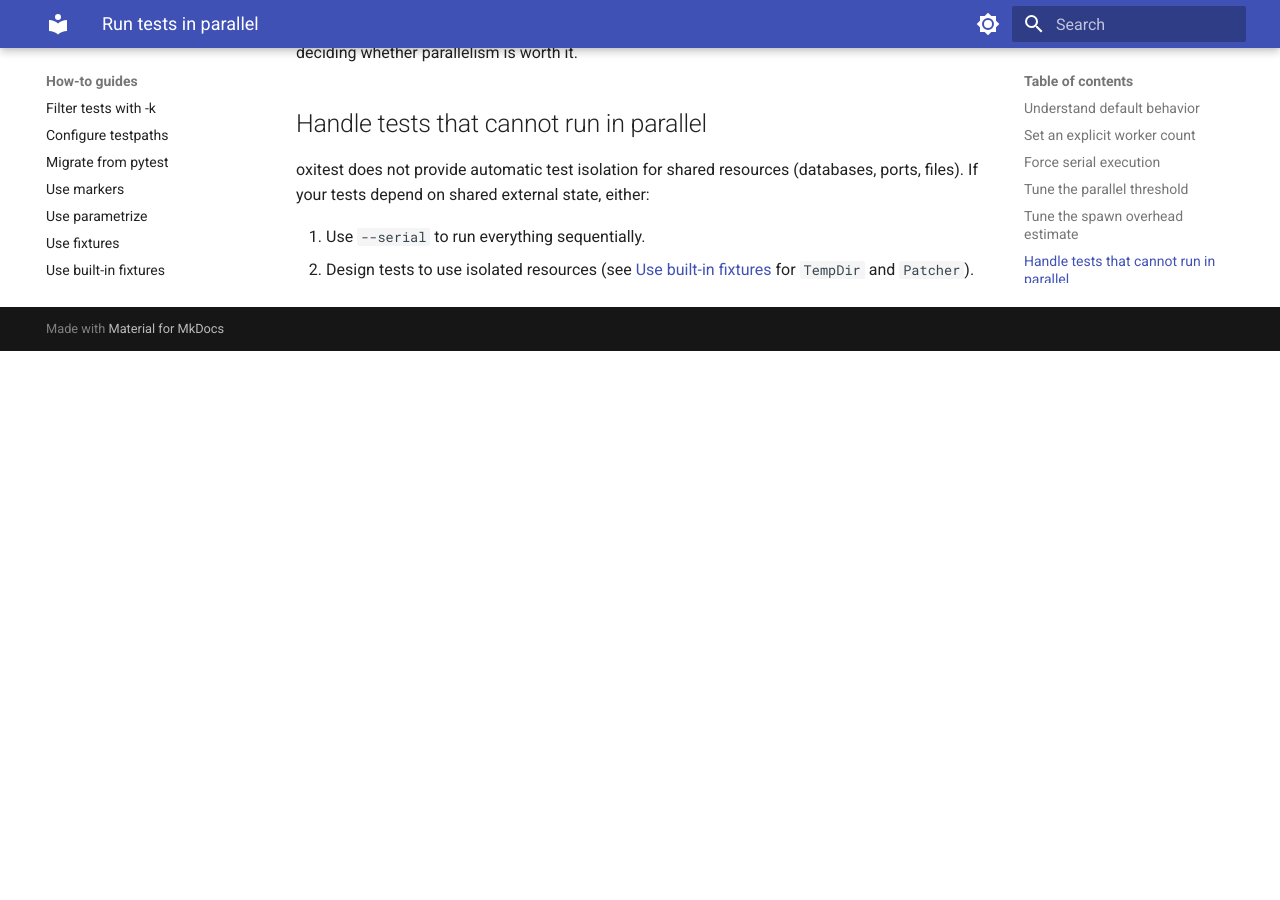
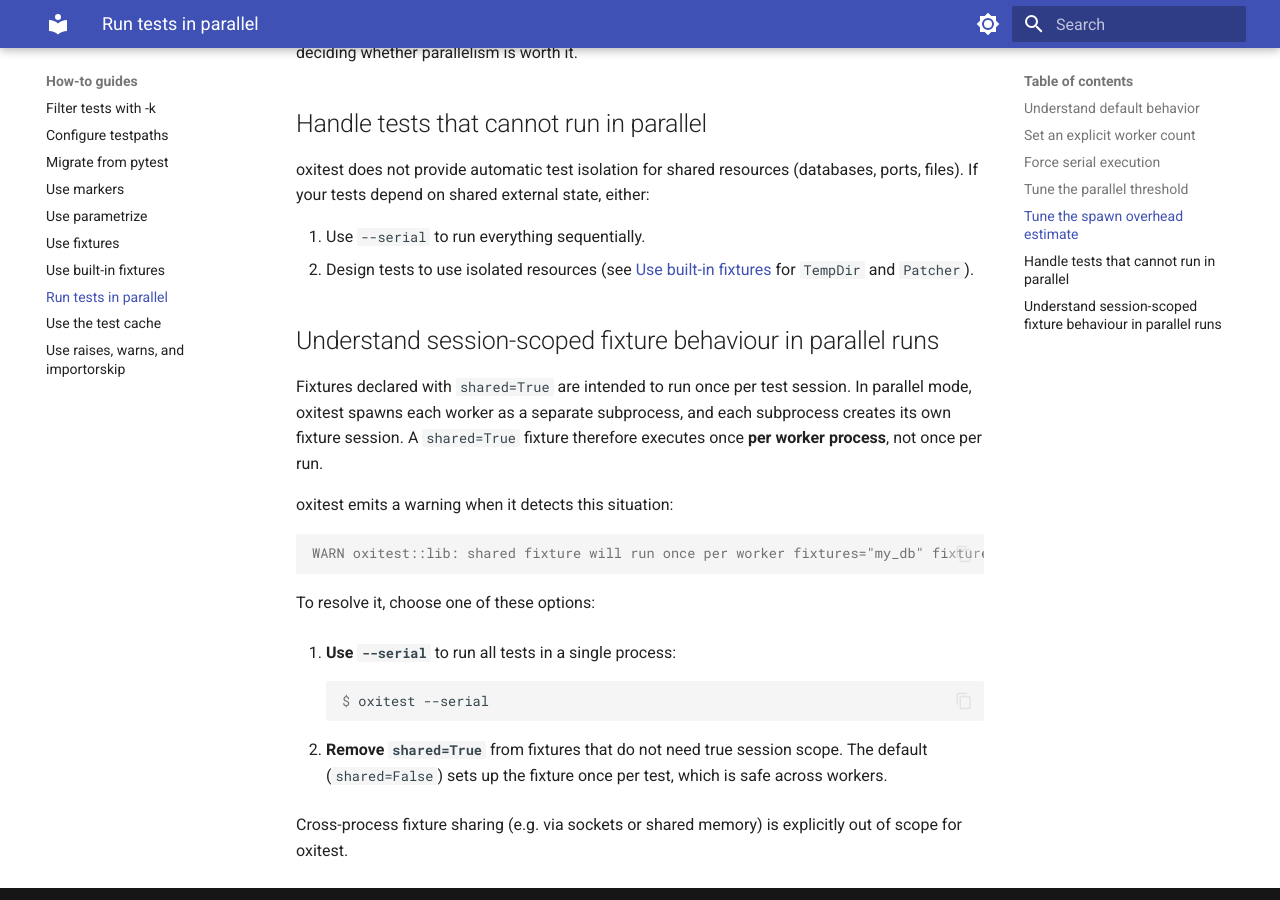
Before and after one commit to kalonji-tools/oxitest, an MkDocs documentation site: the page built from docs/src/how-to/run-in-parallel.md, in a window 1280 px wide and 900 px high, scrolled down 1513 px. Built offline with MkDocs 1.6.1 and Material for MkDocs 9.7.7, drawn with Linux system fonts in a browser that asks for light colours; before the commit the page ends 1864 px from its top, so only the background shows below that.

Commit message:
docs(parallel): document shared fixture re-execution per worker

````diff
--- a/docs/src/how-to/run-in-parallel.md
+++ b/docs/src/how-to/run-in-parallel.md
@@ -69,3 +69,31 @@
 1. Use `--serial` to run everything sequentially.
 2. Design tests to use isolated resources (see [Use built-in fixtures](use-builtin-fixtures.md)
    for `TempDir` and `Patcher`).
+
+## Understand session-scoped fixture behaviour in parallel runs
+
+Fixtures declared with `shared=True` are intended to run once per test session.
+In parallel mode, oxitest spawns each worker as a separate subprocess, and each
+subprocess creates its own fixture session. A `shared=True` fixture therefore
+executes once **per worker process**, not once per run.
+
+oxitest emits a warning when it detects this situation:
+
+```console
+WARN oxitest::lib: shared fixture will run once per worker fixtures="my_db" fixture_count=1 workers=2
+```
+
+To resolve it, choose one of these options:
+
+1. **Use `--serial`** to run all tests in a single process:
+
+    ```console
+    $ oxitest --serial
+    ```
+
+2. **Remove `shared=True`** from fixtures that do not need true session scope. The
+   default (`shared=False`) sets up the fixture once per test, which is safe across
+   workers.
+
+Cross-process fixture sharing (e.g. via sockets or shared memory) is explicitly
+out of scope for oxitest.
````
